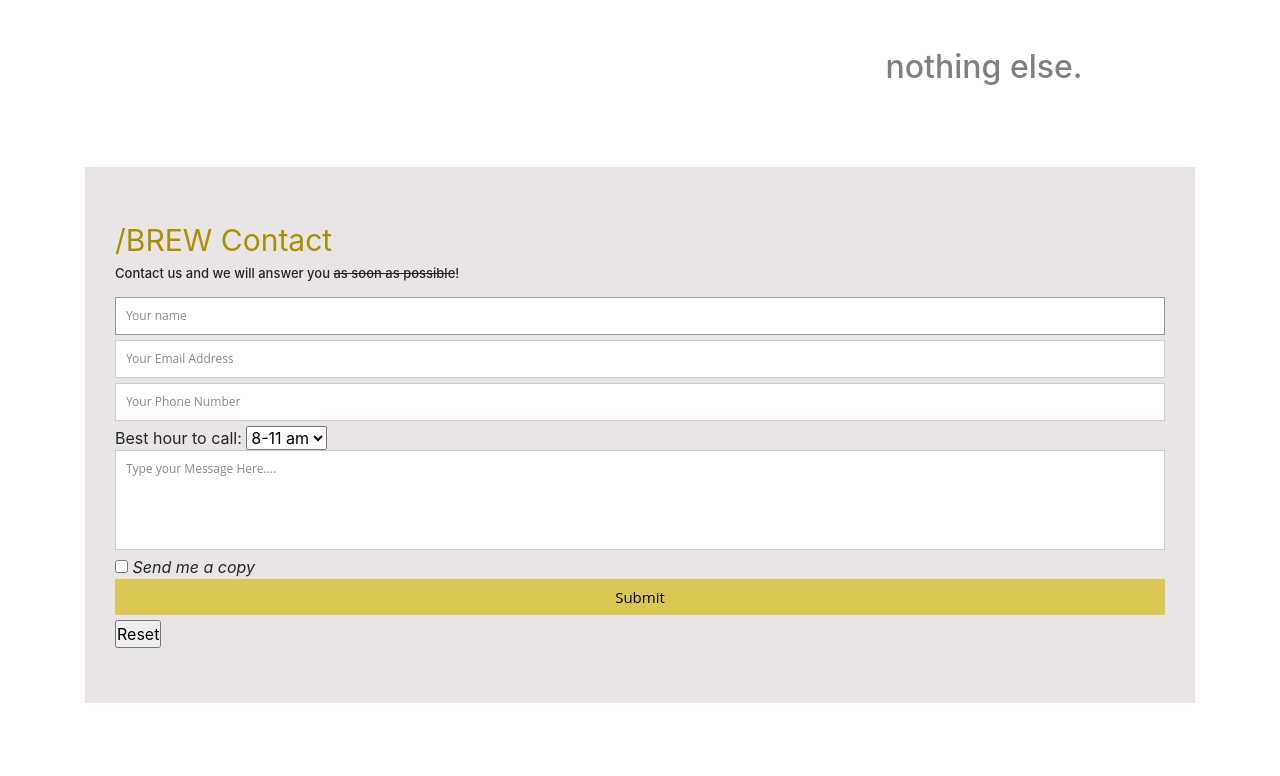
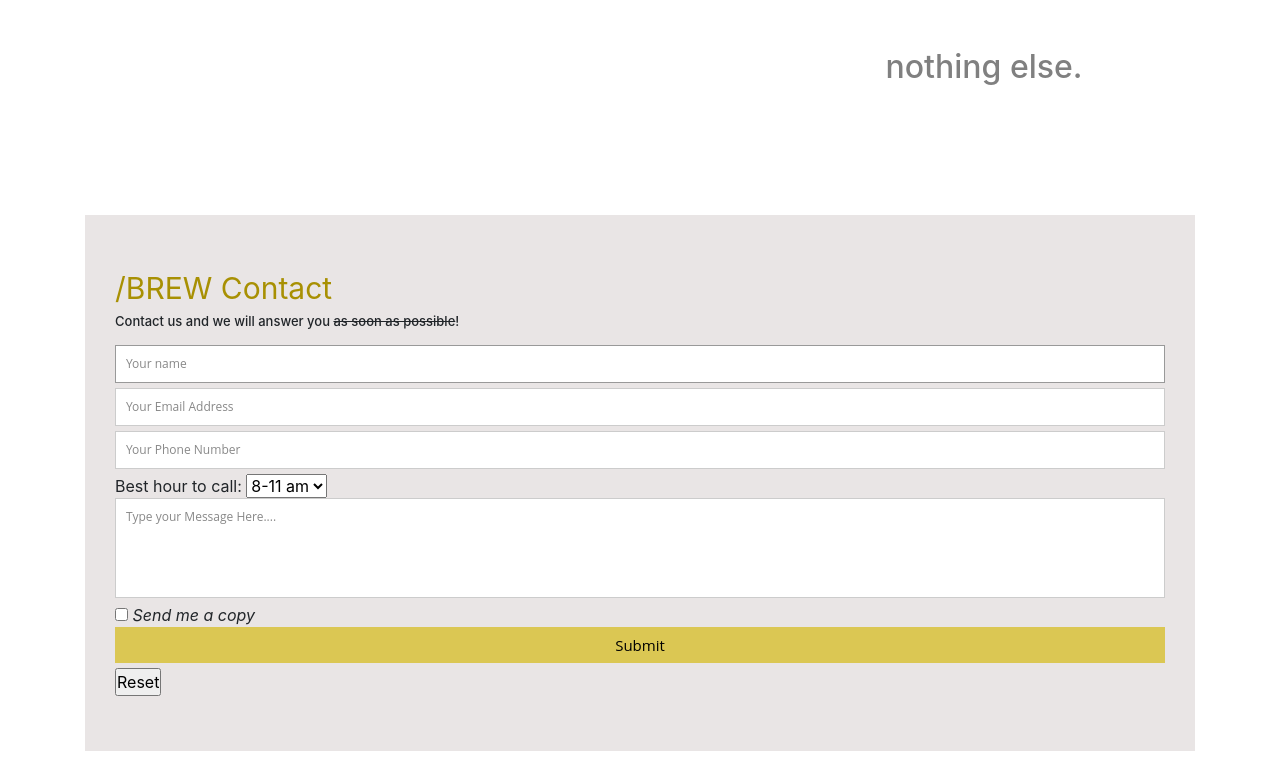
Before and after one commit to jsscgrnt/IHM, a plain HTML site: page site.html in a window 1280 px wide. Shown: the part 1214-1990 px from the top of the page. Before the commit the page ends 1942 px from the top, so only its background shows below. Drawn offline with nearby package versions, Linux system fonts and the light colour scheme; files whose address does not match are found by name.

Commit message:
added screen shots folder

```diff
--- a/site.html
+++ b/site.html
@@ -121,6 +121,7 @@
 
         <div class="header-2"></div>
 
+        <div class="header-2"></div>
 
 
         <div class="container">
```
Also changed, not shown: telas_site/1-tela_inicial_notar_icones_linkados_redesSociais.png (added), telas_site/10-aviso_falta_email.png (added), telas_site/11-aviso_email_digitado_errado_NOTAR_HOVER_MUDA_COR_NO_SUBMIT.png (added), telas_site/12-aviso_falta_preencher_text_area.png (added), telas_site/13-select_drop_down.png (added), telas_site/14-notar_botao_checkado_notar_mensagem_apos_check.png (added), telas_site/15_tela_recursiva_bootstrap1.png (added), telas_site/16_tela_recursiva_bootstrap2.png (added), telas_site/17_tela_recuriva_bootstrap3_notar_mudança_cor_hover_botao_submit.png (added), telas_site/18_tela_TOP5_tabela_customizada_CSS_clicar_voltar_para_retornar_para_pag_principal.png (added), telas_site/2-menu_home_selecionado_efeito.png (added), telas_site/3-menu_brew_notar_carrossel_muda_figura_automatico_ou_nos_botoes.png (added), telas_site/4-menu_contato.png (added), telas_site/5-menu_top5_abre_tabelaHtml.png (added), 4 more files.
